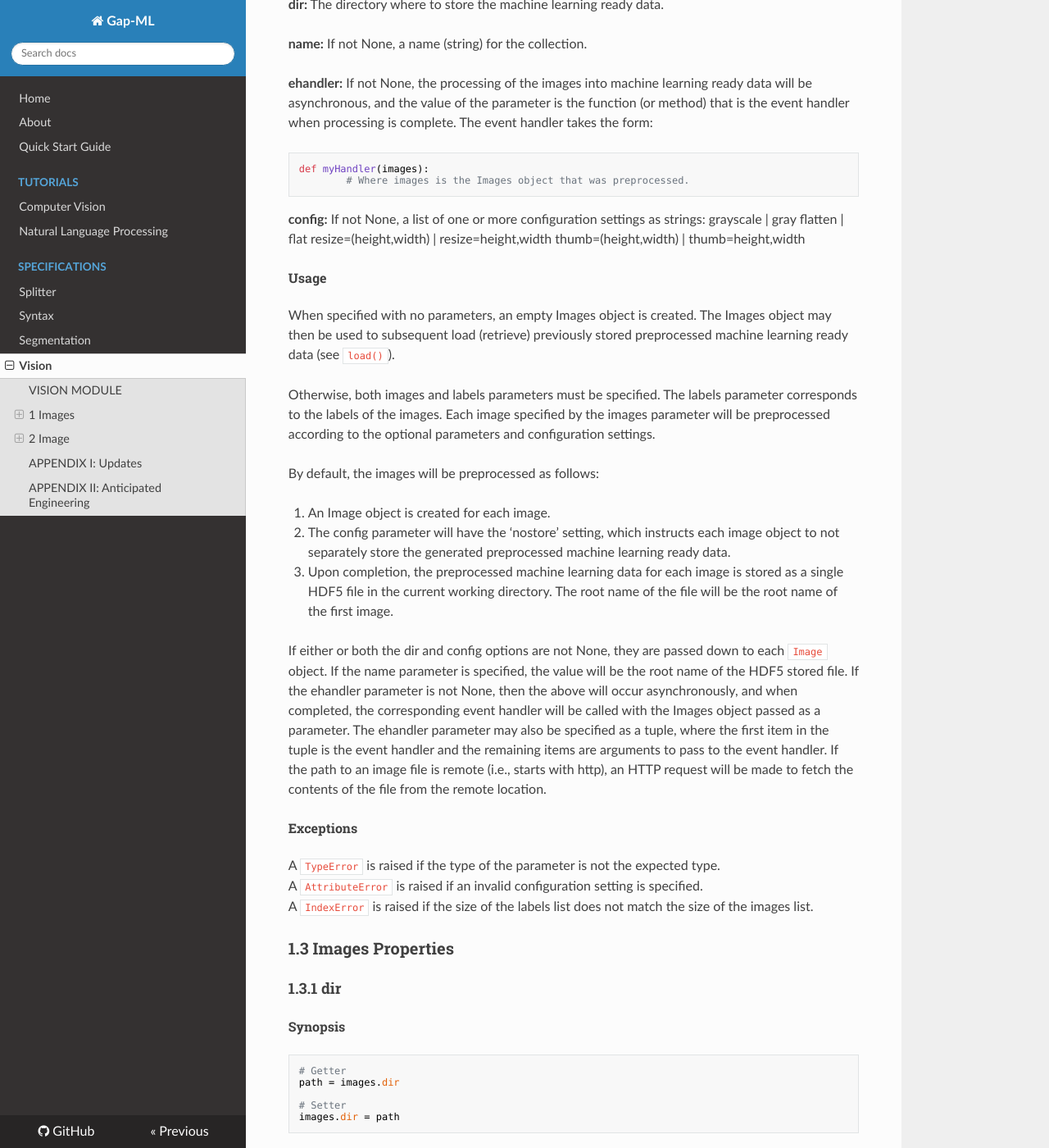
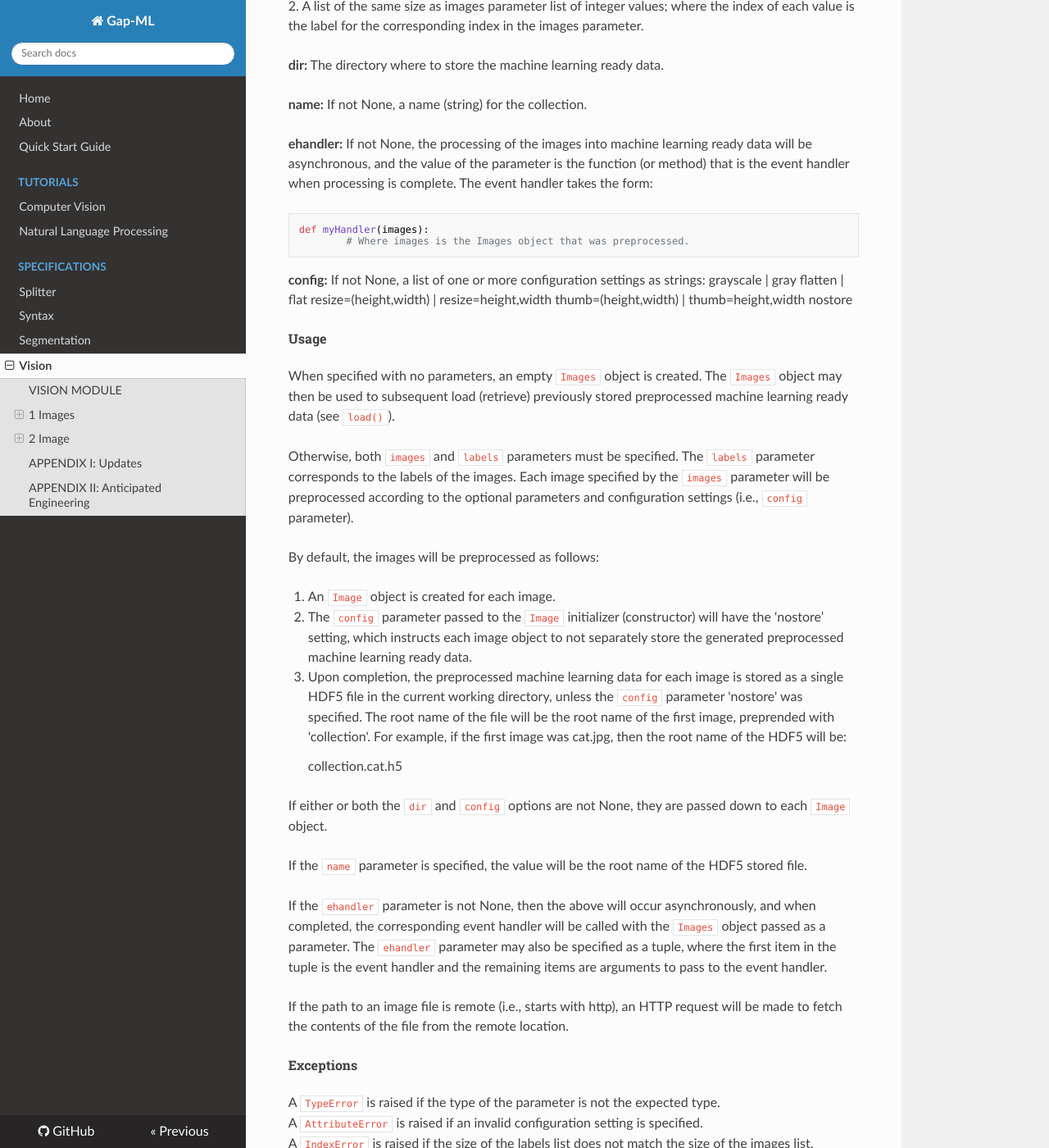
Before and after one commit to andrewferlitsch/Gap, an MkDocs documentation site: the page built from docs/specs/vision_spec.md, in a window 1280 px wide and 1400 px high, scrolled down 1484 px. Shown: the whole window at 82% size. Built offline with MkDocs 1.6.1, drawn with Linux system fonts in a browser that asks for light colours; nearby versions of some CDN libraries; some of the changed text lies outside the part shown.

Commit message:
Update vision_spec.md

````diff
--- a/docs/specs/vision_spec.md
+++ b/docs/specs/vision_spec.md
@@ -9,15 +9,18 @@ Technical Specification, Gap v0.9.2
 
 The Images CV preprocessor contains the following primary classes, and their relationships:
 
-+ Images - This is the base class for the representation of a Computer Vision (CV) preprocessed list of images. The constructor optionally takes as parameters a list of images (paths), and corresponding labels, and flags for CV preprocessing the images.
++ Images - This is the base class for the representation of a Computer Vision (CV) preprocessed list of images. The constructor optionally takes as parameters a list of images (paths), and corresponding labels, and flags for CV preprocessing the images into machine learning ready data.
 
 ```python
 images = Images([<list of images>], [<list_of_labels>], flags …)
 ```
     Alternately, the list of images can be a list of directories which contain images.
+    Alternately, the list of images can be a list of URLs of remotely stored images.
     Alternately, the list of labels maybe a single value; in which case, the label applies to all the images.
 
 + Image – This is the base class for the representation of a single Computer Vision (CV). The constructor optionally takes as parameters an image (path), corresponding label, and flags for CV preprocessing the image.
+
+    Alternately, the image can be an URL of a remotely stored image.
 
   ![images_relationships](../img/specs/images_relationships.png)
 
@@ -58,22 +61,28 @@ def myHandler(images):
             flatten                 | flat
             resize=(height,width)   | resize=height,width
             thumb=(height,width)    | thumb=height,width
+	    nostore
 
 ###### Usage
 
-When specified with no parameters, an empty Images object is created. The Images object may then be used to subsequent load (retrieve) previously stored preprocessed machine learning ready data (see `load()`).
+When specified with no parameters, an empty `Images` object is created. The `Images` object may then be used to subsequent load (retrieve) previously stored preprocessed machine learning ready data (see `load()`).
 
-Otherwise, both images and labels parameters must be specified. The labels parameter corresponds to the labels of the images. Each image specified by the images parameter will be preprocessed according to the optional parameters and configuration settings.
+Otherwise, both `images` and `labels` parameters must be specified. The `labels` parameter corresponds to the labels of the images. Each image specified by the `images` parameter will be preprocessed according to the optional parameters and configuration settings (i.e., `config` parameter).
 
 By default, the images will be preprocessed as follows:
 
-1.	An Image object is created for each image.
-2.	The config parameter will have the ‘nostore’ setting, which instructs each image object to not separately store the generated preprocessed machine learning ready data.
-3.	Upon completion, the preprocessed machine learning data for each image is stored as a single HDF5 file in the current working directory. The root name of the file will be the root name of the first image.
+1.	An `Image` object is created for each image.
+2.	The `config` parameter passed to the `Image` initializer (constructor) will have the ‘nostore’ setting, which instructs each image object to not separately store the generated preprocessed machine learning ready data.
+3.	Upon completion, the preprocessed machine learning data for each image is stored as a single HDF5 file in the current working directory, unless the `config` parameter 'nostore' was specified. The root name of the file will be the root name of the first image, preprended with 'collection'. For example, if the first image was cat.jpg, then the root name of the HDF5 will be:
 
-If either or both the dir and config options are not None, they are passed down to each `Image` object.
-If the name parameter is specified, the value will be the root name of the HDF5 stored file.
-If the ehandler parameter is not None, then the above will occur asynchronously, and when completed, the corresponding event handler will be called with the Images object passed as a parameter. The ehandler parameter may also be specified as a tuple, where the first item in the tuple is the event handler and the remaining items are arguments to pass to the event handler.
+	collection.cat.h5
+
+If either or both the `dir` and `config` options are not None, they are passed down to each `Image` object.
+
+If the `name` parameter is specified, the value will be the root name of the HDF5 stored file.
+
+If the `ehandler` parameter is not None, then the above will occur asynchronously, and when completed, the corresponding event handler will be called with the `Images` object passed as a parameter. The `ehandler` parameter may also be specified as a tuple, where the first item in the tuple is the event handler and the remaining items are arguments to pass to the event handler.
+
 If the path to an image file is remote (i.e., starts with http), an HTTP request will be made to fetch the contents of the file from the remote location.
 
 ###### Exceptions
@@ -197,10 +209,11 @@ images.minibatch = batch_size
 
 ###### Usage
 
-When used as a setter, the [mini] batch size is set.
+When used as a setter, the mini-batch size is set.
 
-When used as a getter, a generator is returned. The generator will iterate sequentially through the minibatches of the training set.
-If the property augment is set to True, for each image in the training set, an additional image is generated by rotating the image a random value between -90 and 90 degrees. Thus, if the mnibatch size is 100 images, the minibatch getter will build a generator for 200 images.
+When used as a getter, a generator is returned. The generator will iterate sequentially through the mini-batches of the training set.
+
+If the `augment` property is set to True, for each image in the training set, an additional image is generated by rotating the image a random value between -90 and 90 degrees. Thus, if the mini-batch size is 100 images, the `minibatch` getter will build a generator for 200 images. See `augment` for more variations of image augmentation.
 
 ###### Exceptions
 
@@ -222,6 +235,7 @@ images.augment = augment
 ###### Usage
 
 When used as a setter and set to True, image augmentation is enabled during batch generation (see minibatch and `next()`).
+
 When used as a getter, the property returns whether image augmentation is enabled.
 
 ###### Exceptions
@@ -339,7 +353,7 @@ def myHandler(image, dir):
 **config:** If not None, a list of one or more configuration settings as strings:
             grayscale               | gray
             flatten                 | flat
-            resize=(height,width)  	| resize=height,width
+            resize=(height,width)   | resize=height,width
             thumb=(height,width)    | thumb=height,width
             nostore
 
````
Also changed, not shown: other parts of docs/specs/vision_spec.md (+6 -3 lines).
